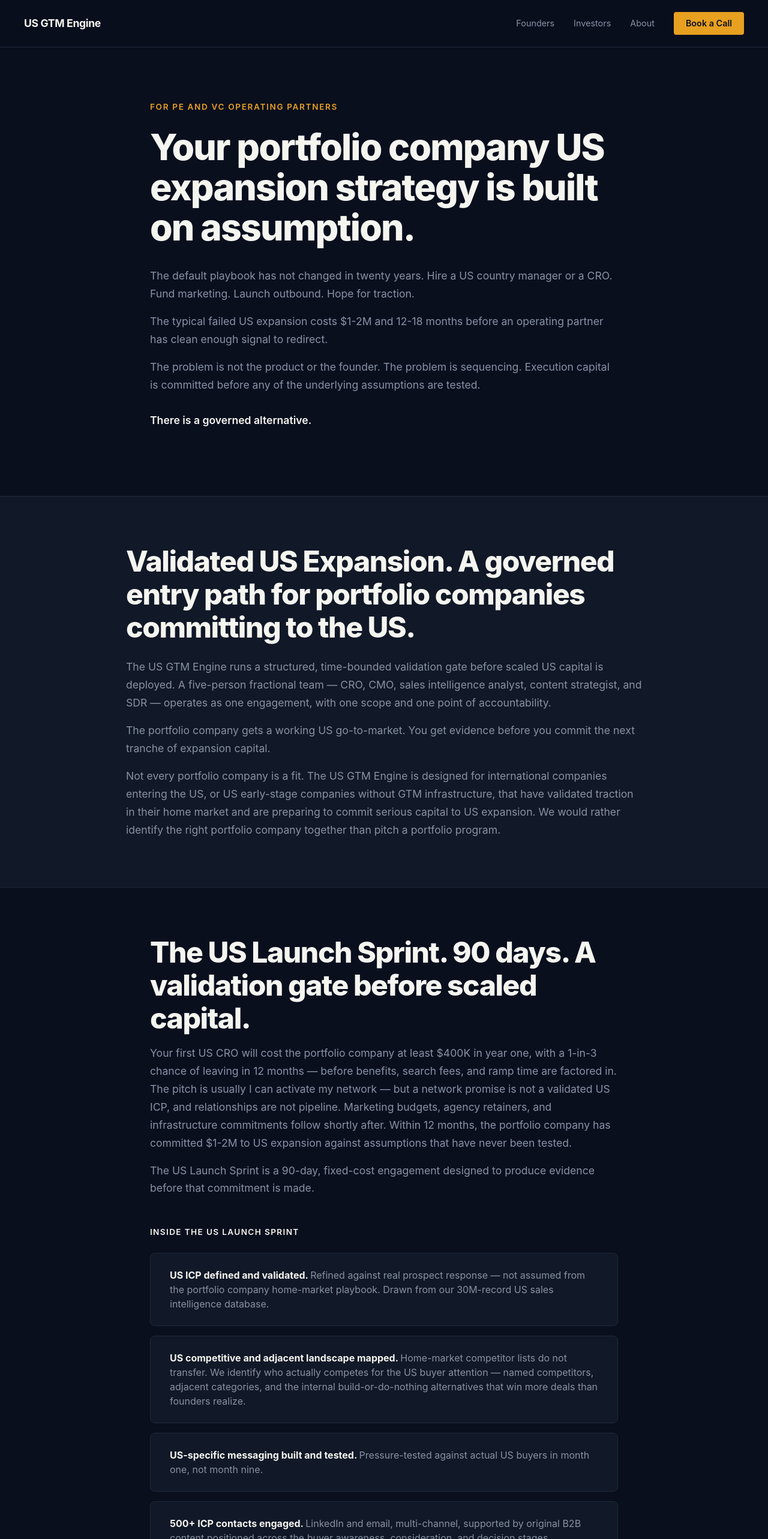
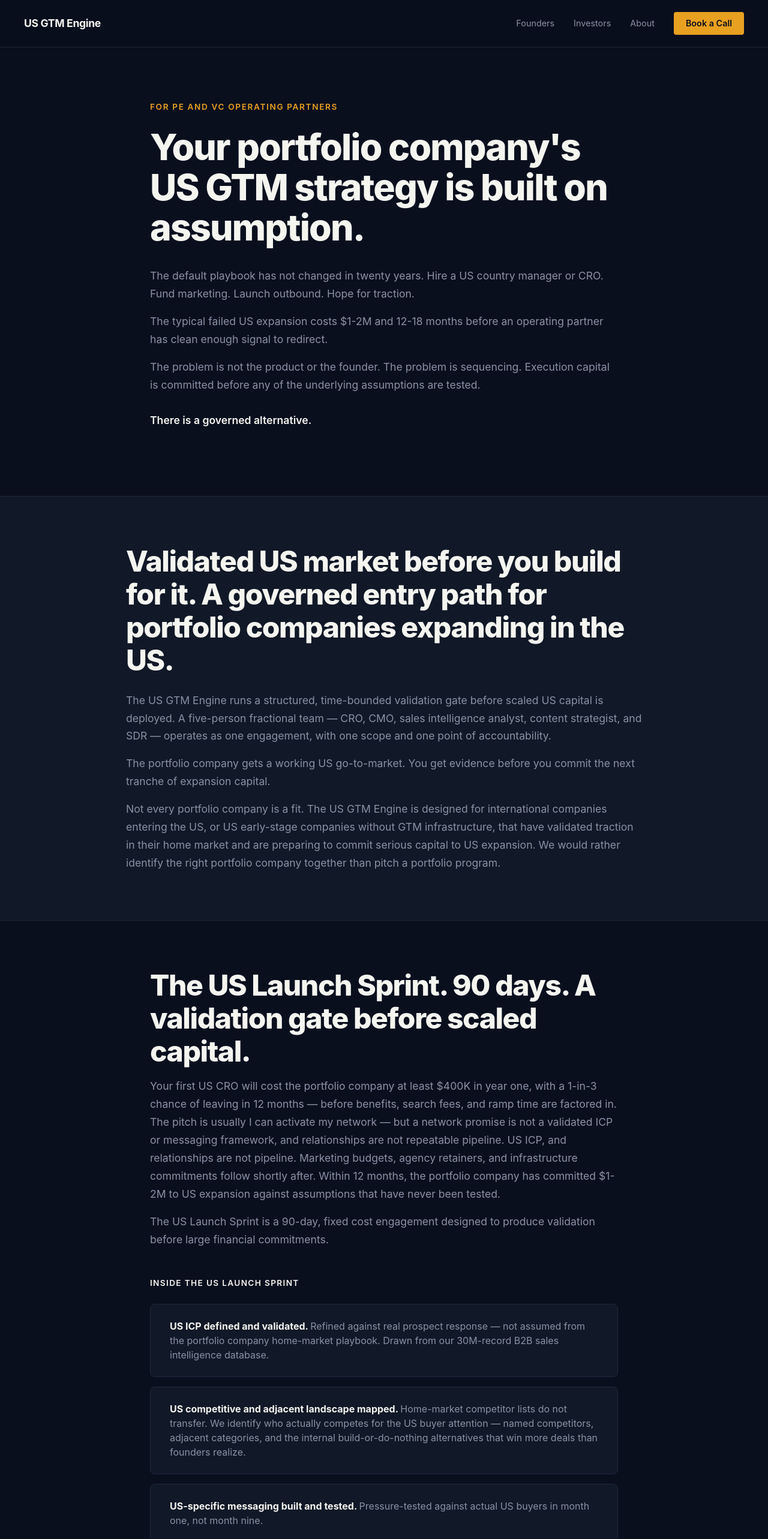
Before and after one commit to meetjohnsong/us-gtm-engine-v2, a Next.js app: page /investors in a window 1280 px wide. Shown: the top 2566 px of the page at 60% size. Built offline with nearby package versions, Linux system fonts and the light colour scheme.

Commit message:
Content updates from Bo review

```diff
--- a/app/investors/page.tsx
+++ b/app/investors/page.tsx
@@ -3,8 +3,8 @@ export default function InvestorsPage() {
     <main>
       <section style={{padding:'6rem 2.5rem 4rem',maxWidth:'860px',margin:'0 auto'}}>
         <p style={{color:'#e8a020',fontSize:'0.85rem',fontWeight:'600',letterSpacing:'0.12em',textTransform:'uppercase',marginBottom:'1.5rem'}}>For PE and VC Operating Partners</p>
-        <h1 style={{fontSize:'clamp(2.2rem, 5vw, 3.8rem)',fontWeight:'800',color:'#f5f5f0',lineHeight:'1.1',letterSpacing:'-0.03em',marginBottom:'2rem'}}>Your portfolio company US expansion strategy is built on assumption.</h1>
-        <p style={{color:'#8892a4',fontSize:'1.1rem',lineHeight:'1.7',marginBottom:'1rem'}}>The default playbook has not changed in twenty years. Hire a US country manager or a CRO. Fund marketing. Launch outbound. Hope for traction.</p>
+        <h1 style={{fontSize:'clamp(2.2rem, 5vw, 3.8rem)',fontWeight:'800',color:'#f5f5f0',lineHeight:'1.1',letterSpacing:'-0.03em',marginBottom:'2rem'}}>Your portfolio company's US GTM strategy is built on assumption.</h1>
+        <p style={{color:'#8892a4',fontSize:'1.1rem',lineHeight:'1.7',marginBottom:'1rem'}}>The default playbook has not changed in twenty years. Hire a US country manager or CRO. Fund marketing. Launch outbound. Hope for traction.</p>
         <p style={{color:'#8892a4',fontSize:'1.1rem',lineHeight:'1.7',marginBottom:'1rem'}}>The typical failed US expansion costs $1-2M and 12-18 months before an operating partner has clean enough signal to redirect.</p>
         <p style={{color:'#8892a4',fontSize:'1.1rem',lineHeight:'1.7',marginBottom:'2rem'}}>The problem is not the product or the founder. The problem is sequencing. Execution capital is committed before any of the underlying assumptions are tested.</p>
         <p style={{color:'#f5f5f0',fontSize:'1.1rem',fontWeight:'600',marginBottom:'3rem'}}>There is a governed alternative.</p>
@@ -12,7 +12,7 @@ export default function InvestorsPage() {
 
       <section style={{backgroundColor:'#111827',borderTop:'1px solid #1e2a3a',borderBottom:'1px solid #1e2a3a',padding:'5rem 2.5rem'}}>
         <div style={{maxWidth:'860px',margin:'0 auto'}}>
-          <h2 style={{fontSize:'clamp(1.8rem, 4vw, 3rem)',fontWeight:'800',color:'#f5f5f0',lineHeight:'1.15',letterSpacing:'-0.03em',marginBottom:'1.5rem'}}>Validated US Expansion. A governed entry path for portfolio companies committing to the US.</h2>
+          <h2 style={{fontSize:'clamp(1.8rem, 4vw, 3rem)',fontWeight:'800',color:'#f5f5f0',lineHeight:'1.15',letterSpacing:'-0.03em',marginBottom:'1.5rem'}}>Validated US market before you build for it. A governed entry path for portfolio companies expanding in the US.</h2>
           <p style={{color:'#8892a4',fontSize:'1.1rem',lineHeight:'1.7',marginBottom:'1rem'}}>The US GTM Engine runs a structured, time-bounded validation gate before scaled US capital is deployed. A five-person fractional team — CRO, CMO, sales intelligence analyst, content strategist, and SDR — operates as one engagement, with one scope and one point of accountability.</p>
           <p style={{color:'#8892a4',fontSize:'1.1rem',lineHeight:'1.7',marginBottom:'1rem'}}>The portfolio company gets a working US go-to-market. You get evidence before you commit the next tranche of expansion capital.</p>
           <p style={{color:'#8892a4',fontSize:'1.1rem',lineHeight:'1.7'}}>Not every portfolio company is a fit. The US GTM Engine is designed for international companies entering the US, or US early-stage companies without GTM infrastructure, that have validated traction in their home market and are preparing to commit serious capital to US expansion. We would rather identify the right portfolio company together than pitch a portfolio program.</p>
@@ -21,11 +21,11 @@ export default function InvestorsPage() {
 
       <section style={{padding:'5rem 2.5rem',maxWidth:'860px',margin:'0 auto'}}>
         <h2 style={{fontSize:'clamp(1.8rem, 4vw, 3rem)',fontWeight:'800',color:'#f5f5f0',lineHeight:'1.15',letterSpacing:'-0.03em',marginBottom:'1rem'}}>The US Launch Sprint. 90 days. A validation gate before scaled capital.</h2>
-        <p style={{color:'#8892a4',fontSize:'1.1rem',lineHeight:'1.7',marginBottom:'1rem'}}>Your first US CRO will cost the portfolio company at least $400K in year one, with a 1-in-3 chance of leaving in 12 months — before benefits, search fees, and ramp time are factored in. The pitch is usually I can activate my network — but a network promise is not a validated US ICP, and relationships are not pipeline. Marketing budgets, agency retainers, and infrastructure commitments follow shortly after. Within 12 months, the portfolio company has committed $1-2M to US expansion against assumptions that have never been tested.</p>
-        <p style={{color:'#8892a4',fontSize:'1.1rem',lineHeight:'1.7',marginBottom:'3rem'}}>The US Launch Sprint is a 90-day, fixed-cost engagement designed to produce evidence before that commitment is made.</p>
+        <p style={{color:'#8892a4',fontSize:'1.1rem',lineHeight:'1.7',marginBottom:'1rem'}}>Your first US CRO will cost the portfolio company at least $400K in year one, with a 1-in-3 chance of leaving in 12 months — before benefits, search fees, and ramp time are factored in. The pitch is usually I can activate my network — but a network promise is not a validated ICP or messaging framework, and relationships are not repeatable pipeline. US ICP, and relationships are not pipeline. Marketing budgets, agency retainers, and infrastructure commitments follow shortly after. Within 12 months, the portfolio company has committed $1-2M to US expansion against assumptions that have never been tested.</p>
+        <p style={{color:'#8892a4',fontSize:'1.1rem',lineHeight:'1.7',marginBottom:'3rem'}}>The US Launch Sprint is a 90-day, fixed cost engagement designed to produce validation before large financial commitments.</p>
         <p style={{color:'#f5f5f0',fontSize:'0.85rem',fontWeight:'600',letterSpacing:'0.1em',textTransform:'uppercase',marginBottom:'1.5rem'}}>Inside The US Launch Sprint</p>
         <div style={{display:'flex',flexDirection:'column',gap:'1rem',marginBottom:'3rem'}}>
-          <div style={{backgroundColor:'#111827',border:'1px solid #1e2a3a',borderRadius:'8px',padding:'1.5rem 2rem'}}><span style={{color:'#f5f5f0',fontWeight:'700'}}>US ICP defined and validated. </span><span style={{color:'#8892a4'}}>Refined against real prospect response — not assumed from the portfolio company home-market playbook. Drawn from our 30M-record US sales intelligence database.</span></div>
+          <div style={{backgroundColor:'#111827',border:'1px solid #1e2a3a',borderRadius:'8px',padding:'1.5rem 2rem'}}><span style={{color:'#f5f5f0',fontWeight:'700'}}>US ICP defined and validated. </span><span style={{color:'#8892a4'}}>Refined against real prospect response — not assumed from the portfolio company home-market playbook. Drawn from our 30M-record B2B sales intelligence database.</span></div>
           <div style={{backgroundColor:'#111827',border:'1px solid #1e2a3a',borderRadius:'8px',padding:'1.5rem 2rem'}}><span style={{color:'#f5f5f0',fontWeight:'700'}}>US competitive and adjacent landscape mapped. </span><span style={{color:'#8892a4'}}>Home-market competitor lists do not transfer. We identify who actually competes for the US buyer attention — named competitors, adjacent categories, and the internal build-or-do-nothing alternatives that win more deals than founders realize.</span></div>
           <div style={{backgroundColor:'#111827',border:'1px solid #1e2a3a',borderRadius:'8px',padding:'1.5rem 2rem'}}><span style={{color:'#f5f5f0',fontWeight:'700'}}>US-specific messaging built and tested. </span><span style={{color:'#8892a4'}}>Pressure-tested against actual US buyers in month one, not month nine.</span></div>
           <div style={{backgroundColor:'#111827',border:'1px solid #1e2a3a',borderRadius:'8px',padding:'1.5rem 2rem'}}><span style={{color:'#f5f5f0',fontWeight:'700'}}>500+ ICP contacts engaged. </span><span style={{color:'#8892a4'}}>LinkedIn and email, multi-channel, supported by original B2B content positioned across the buyer awareness, consideration, and decision stages.</span></div>
@@ -52,7 +52,7 @@ export default function InvestorsPage() {
             </div>
             <div style={{borderLeft:'3px solid #e8a020',paddingLeft:'1.5rem'}}>
               <p style={{color:'#f5f5f0',fontWeight:'700',marginBottom:'0.5rem'}}>Path 3 — Graduate to in-house team.</p>
-              <p style={{color:'#8892a4',lineHeight:'1.7'}}>When the portfolio company is ready to hire a permanent US team, the engagement transitions the playbook, the pipeline, the CRM, and the relationships to them. The incoming leader inherits a working US GTM Engine — not a blank page. Some companies graduate after The US Launch Sprint. Others graduate after several quarters of scaled operations. A few graduate by not graduating — the Sprint reveals the US is not right for them right now, and the operating partner gets that intelligence early enough to redirect capital. All three outcomes are wins compared to the alternative.</p>
+              <p style={{color:'#8892a4',lineHeight:'1.7'}}>When the portfolio company is ready to hire a permanent US team, the incoming leader inherits a running US GTM Engine - the playbook, the live pipeline, the CRM, and the relationsips - not a cold start. The incoming leader inherits a working US GTM Engine — not a blank page. Some companies graduate after The US Launch Sprint. Others graduate after several quarters of scaled operations. A few graduate by not graduating — the Sprint reveals the US is not right for them right now, and the operating partner gets that intelligence early enough to redirect capital. All three outcomes are wins compared to the alternative.</p>
             </div>
           </div>
           <p style={{color:'#f5f5f0',fontSize:'1.1rem',fontStyle:'italic',marginTop:'3rem'}}>We are built to finish, not to embed. The goal is a portfolio company running its own US go-to-market with confidence — on a timeline the operating partner can underwrite.</p>
```
